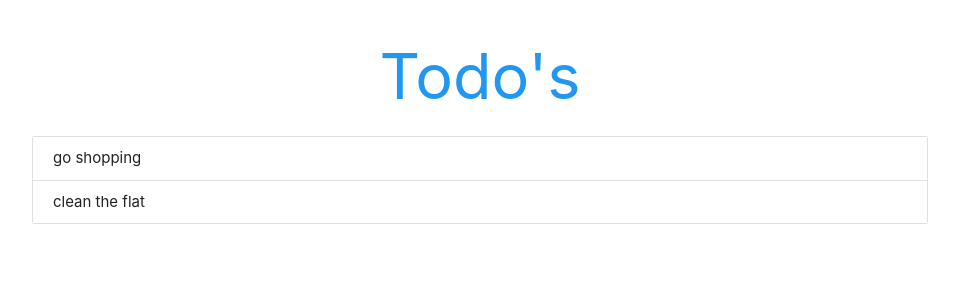
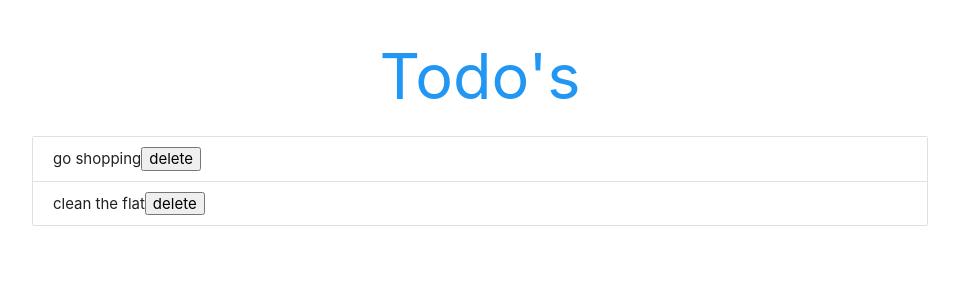
Before and after one commit to biancavlz/react_examples, a React (Create React App) app in the folder todo-app/: page / in a window 1280 px wide. Shown: the top 300 px of the page, without its empty margins (160-1119 px from the left). Built offline with nearby package versions, Linux system fonts and the light colour scheme.

Commit message:
Adds a delete funtion and pass it as props to the todos component

```diff
--- a/todo-app/src/App.js
+++ b/todo-app/src/App.js
@@ -5,11 +5,19 @@ class App extends Component {
     state = {
         todos: [{ id: 1, content: 'go shopping' }, { id: 2, content: 'clean the flat' }]
     }
+
+    deleteTodo = id => {
+        console.log(id)
+        const todos = this.state.todos.filter(todo => {
+            return todo.id !== id //return a new array excluding the todo with the id being clicked
+        })
+        this.setState({ todos }) //or this.setState({ todos: todos })
+    }
     render() {
         return (
             <div className="todo-app container">
                 <h1 className="center blue-text">Todo's</h1>
-                <Todos todos={this.state.todos} />
+                <Todos todos={this.state.todos} deleteTodo={this.deleteTodo} />
             </div>
         )
     }
--- a/todo-app/src/Todos.js
+++ b/todo-app/src/Todos.js
@@ -1,11 +1,18 @@
 import React from 'react'
 
-const Todos = ({ todos }) => {
+const Todos = ({ todos, deleteTodo }) => {
     const todoList = todos.length ? (
         todos.map(todo => {
             return (
                 <div className="collection-item" key={todo.id}>
                     <span>{todo.content}</span>
+                    <button
+                        onClick={() => {
+                            deleteTodo(todo.id)
+                        }}
+                    >
+                        delete
+                    </button>
                 </div>
             )
         })
```
